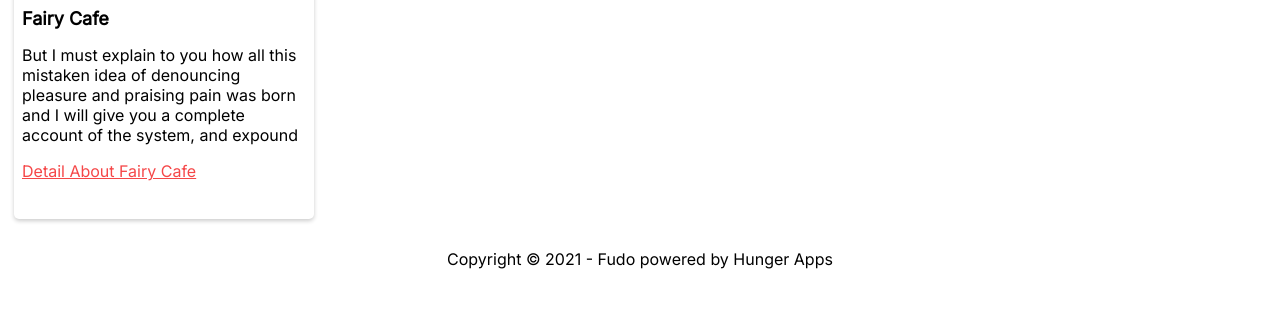
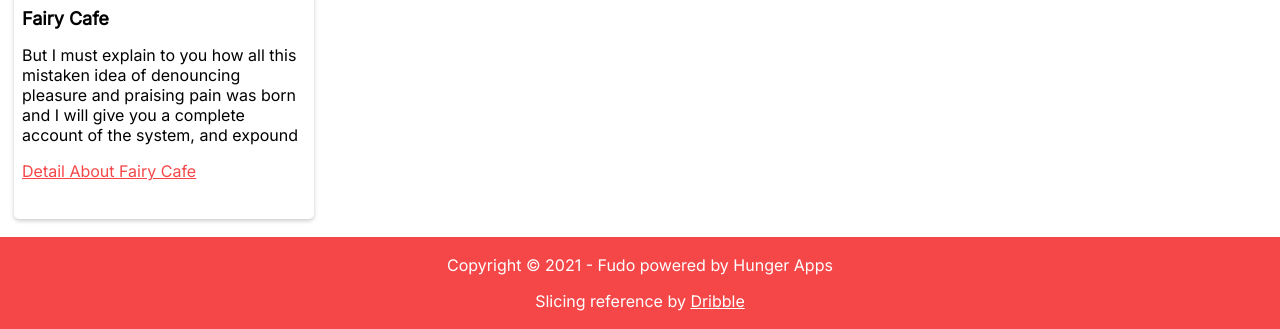
Before and after one commit to forderation/fe-web-dicoding, a website built with webpack: page src/templates/index.html in a window 1280 px wide. Shown: the part 2272-2601 px from the top of the page. Before the commit the page ends 2557 px from the top, so only its background shows below. Built offline with nearby package versions, Linux system fonts and the light colour scheme; files whose address does not match are found by name.

Commit message:
update footer

```diff
--- a/src/styles/main.css
+++ b/src/styles/main.css
@@ -217,7 +217,15 @@ img {
 }
 
 footer {
+    margin-top: 4px;
+    padding: 2px;
+    background-color: #F54748;
     text-align: center;
+    color: white;
+}
+
+footer a {
+    color: white;
 }
 
 .detail-link {
--- a/src/templates/index.html
+++ b/src/templates/index.html
@@ -62,6 +62,7 @@
     </main>
     <footer>
       <p>Copyright &copy; 2021 - Fudo powered by Hunger Apps</p>
+      <p>Slicing reference by <a href="https://dribbble.com/shots/15480237-Fudo-Food-Delivery-Landing-Page" target="_blank">Dribble</a></p>
     </footer>
   </body>
 </html>
```
Also changed, not shown: dist/bundle.js (deleted), dist/images/fudo.ico (deleted), dist/images/heros/hero-image_1.jpg (deleted), dist/images/heros/hero-image_2.jpg (deleted), dist/images/heros/hero-image_3.jpg (deleted), dist/images/heros/hero-image_4.jpg (deleted), dist/images/icon.png (deleted), dist/images/img1.png (deleted), dist/images/img2.png (deleted), dist/images/img3.png (deleted), dist/index.html (deleted).
